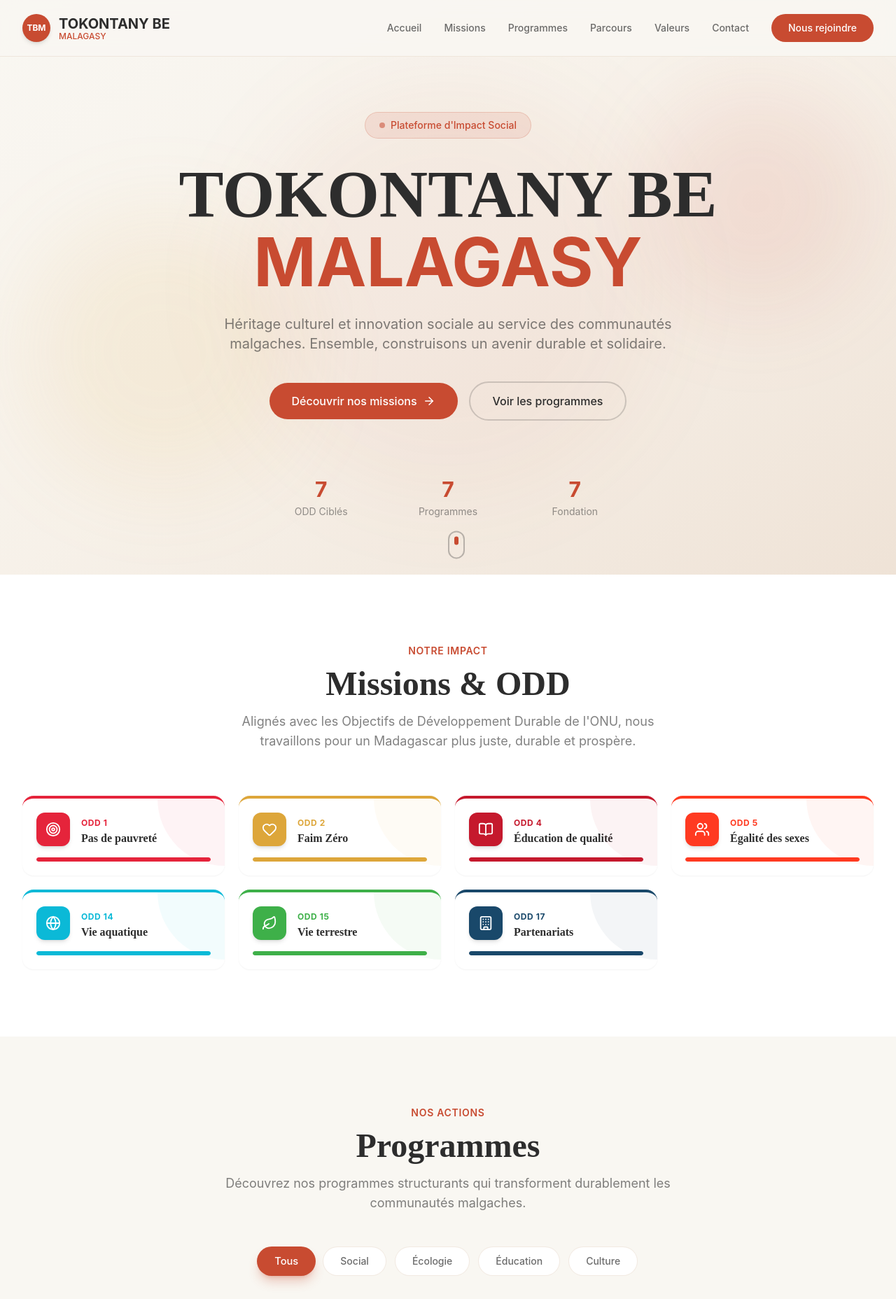
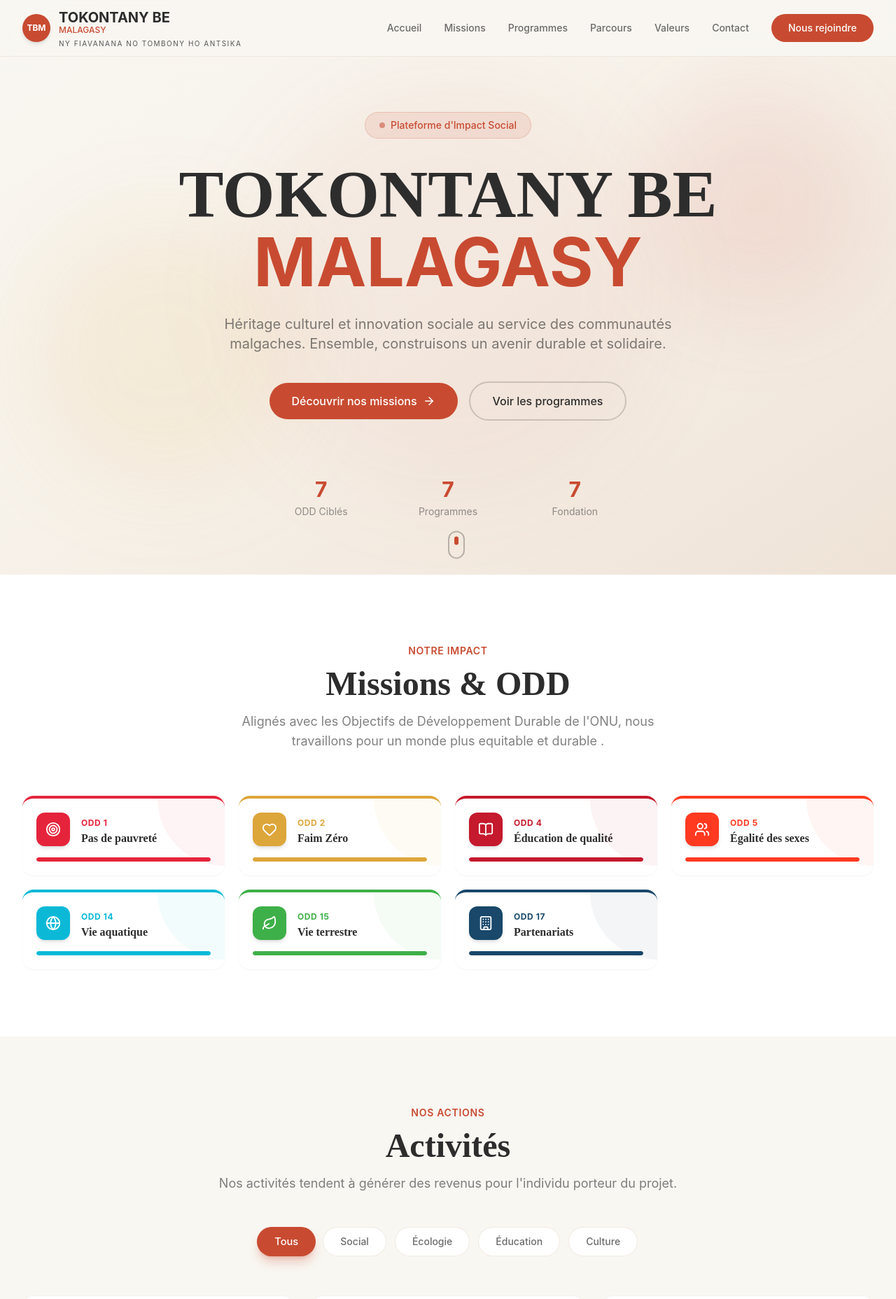
Before and after one commit to rinaudGael/TBM, a React (Vite) app: page / in a window 1280 px wide. Shown: the top 1856 px of the page at 70% size. Built offline with nearby package versions, Linux system fonts and the light colour scheme; a small style sheet from the web is missing.

Commit message:
Resultat

```diff
--- a/src/components/Footer.jsx
+++ b/src/components/Footer.jsx
@@ -16,6 +16,8 @@ const Footer = () => (
             <div>
               <span className="font-bold text-xl text-[#2D2D2D] block leading-tight">TOKONTANY BE</span>
               <span className="text-[#C84B31] text-xs font-medium -mt-1 block">MALAGASY</span>
+              <span className="text-[#2D2D2D]/80 text-[10px] uppercase tracking-[0.15em] mt-1 block">Ny fiavanana no tombony ho antsika</span>
+
             </div>
           </div>
           <p className="text-[#2D2D2D]/60 text-sm leading-relaxed max-w-md">
--- a/src/components/MissonsSection.jsx
+++ b/src/components/MissonsSection.jsx
@@ -15,8 +15,7 @@ const MissonsSection = () => (
         <span className="text-[#C84B31] text-sm font-semibold uppercase tracking-wider">Notre Impact</span>
         <h2 className="text-4xl md:text-5xl font-bold text-[#2D2D2D] mt-3 mb-4">Missions & ODD</h2>
         <p className="max-w-2xl mx-auto text-[#2D2D2D]/60 text-lg">
-          Alignés avec les Objectifs de Développement Durable de l'ONU, nous travaillons pour
-          un Madagascar plus juste, durable et prospère.
+          Alignés avec les Objectifs de Développement Durable de l'ONU, nous travaillons pour un monde plus equitable et durable .
         </p>
       </motion.div>
 
--- a/src/components/Navbar.jsx
+++ b/src/components/Navbar.jsx
@@ -20,6 +20,7 @@ const Navbar = () => {
             <div>
               <span className="font-bold text-lg lg:text-xl text-[#2D2D2D] block leading-tight">TOKONTANY BE</span>
               <span className="text-[#C84B31] text-xs font-medium -mt-1 block">MALAGASY</span>
+              <span className="text-[#2D2D2D]/80 text-[10px] uppercase tracking-[0.15em] mt-1 block">Ny fiavanana no tombony ho antsika</span>
             </div>
           </a>
 
--- a/src/components/ProgrammesSection.jsx
+++ b/src/components/ProgrammesSection.jsx
@@ -22,9 +22,9 @@ const ProgrammesSection = () => {
           className="text-center mb-12"
         >
           <span className="text-[#C84B31] text-sm font-semibold uppercase tracking-wider">Nos Actions</span>
-          <h2 className="text-4xl md:text-5xl font-bold text-[#2D2D2D] mt-3 mb-4">Programmes</h2>
+          <h2 className="text-4xl md:text-5xl font-bold text-[#2D2D2D] mt-3 mb-4">Activités</h2>
           <p className="max-w-2xl mx-auto text-[#2D2D2D]/60 text-lg">
-            Découvrez nos programmes structurants qui transforment durablement les communautés malgaches.
+            Nos activités tendent à générer  des revenus pour l'individu porteur du projet.
           </p>
         </motion.div>
 
```
